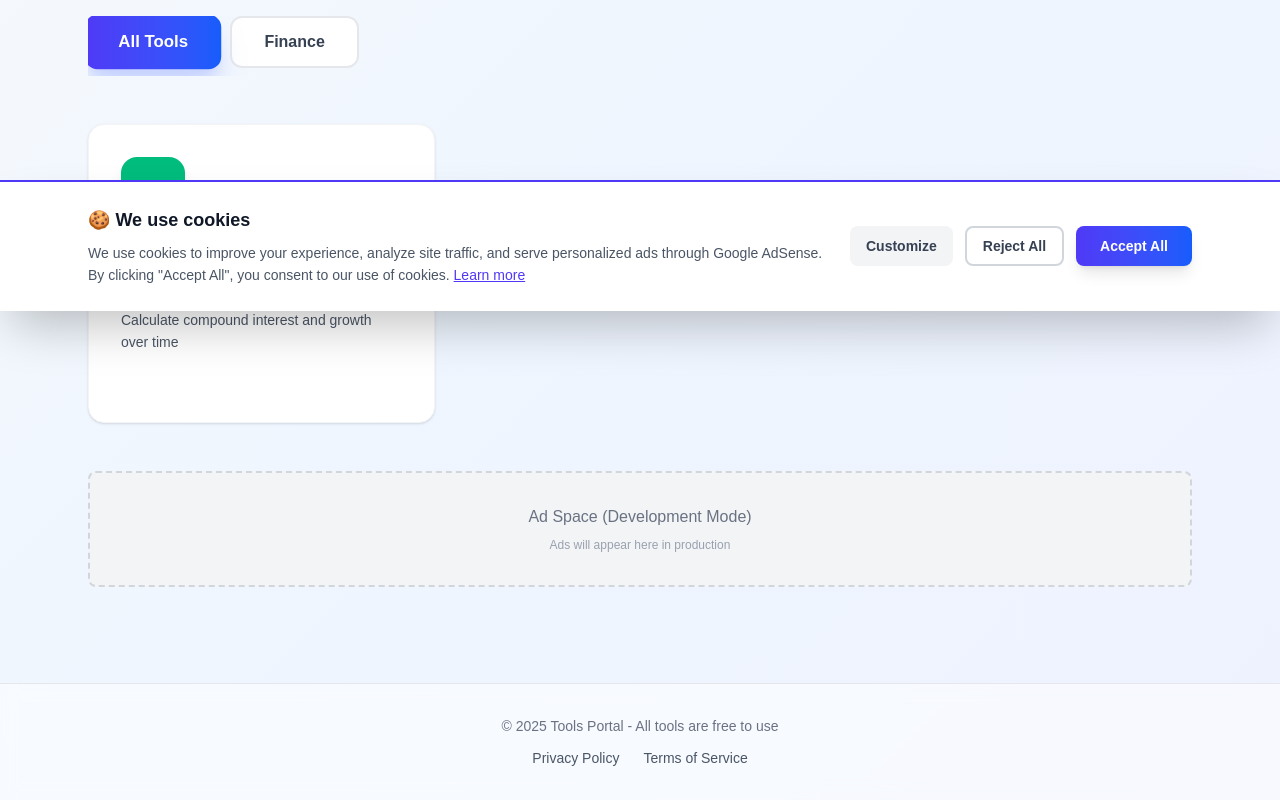
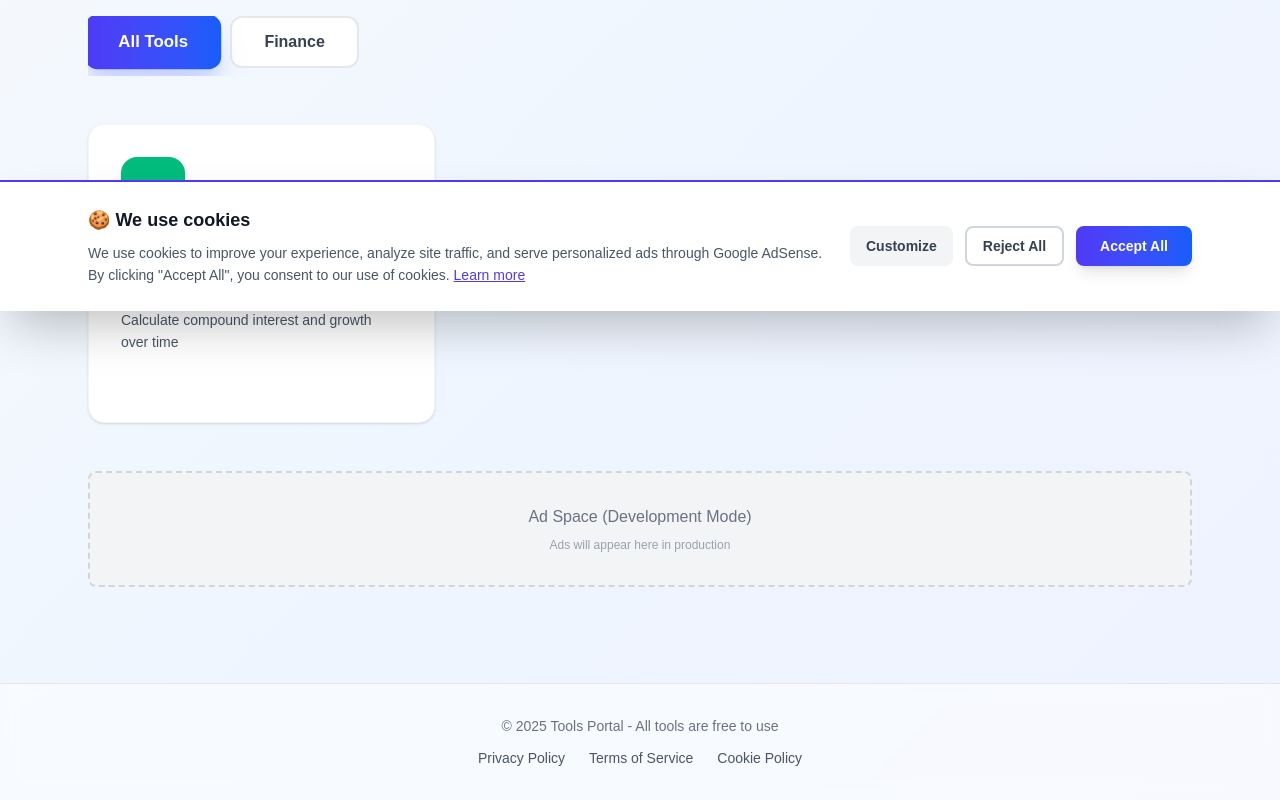
Before and after one commit to m-mariotti/tools, a Next.js app: page / in a window 1280 px wide. Shown: the part 489-1289 px from the top of the page. Built offline with nearby package versions, Linux system fonts and the light colour scheme.

Commit message:
Aggiunta link cookie policy footer

```diff
--- a/components/Footer.js
+++ b/components/Footer.js
@@ -22,6 +22,12 @@ export default function Footer({ translations }) {
             >
               {translations.footer.termsOfService}
             </Link>
+            <Link
+              href="/cookie-policy"
+              className="text-sm text-gray-600 hover:text-indigo-600 transition-colors"
+            >
+              {translations.footer.cookiePolicy}
+            </Link>
           </div>
         </div>
       </div>
--- a/locales/translations.js
+++ b/locales/translations.js
@@ -1,3 +1,5 @@
+import CookiePolicy from "@/app/cookie-policy/page";
+
 export const translations = {
   en: {
     // Header
@@ -26,6 +28,7 @@ export const translations = {
       copyright: "© 2025 Tools Portal - All tools are free to use",
       privacyPolicy: "Privacy Policy",
       termsOfService: "Terms of Service",
+      cookiePolicy: "Cookie Policy",
       contact: "Contact"
     }
   },
@@ -57,6 +60,7 @@ export const translations = {
       copyright: "© 2025 Portale Strumenti - Tutti gli strumenti sono gratuiti",
       privacyPolicy: "Privacy Policy",
       termsOfService: "Termini di Servizio",
+      cookiePolicy: "Cookie Policy",
       contact: "Contatti"
     }
   }
```
